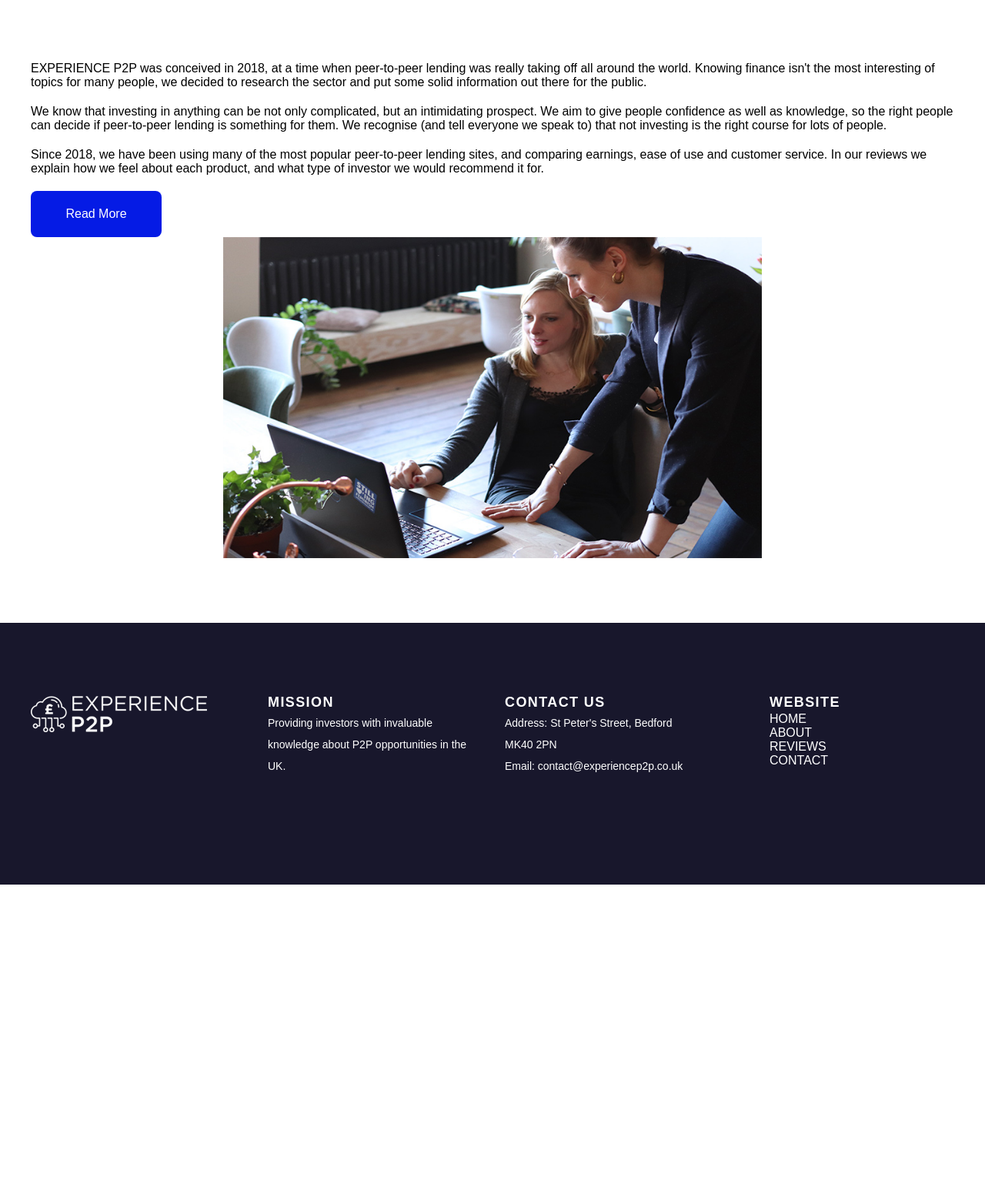
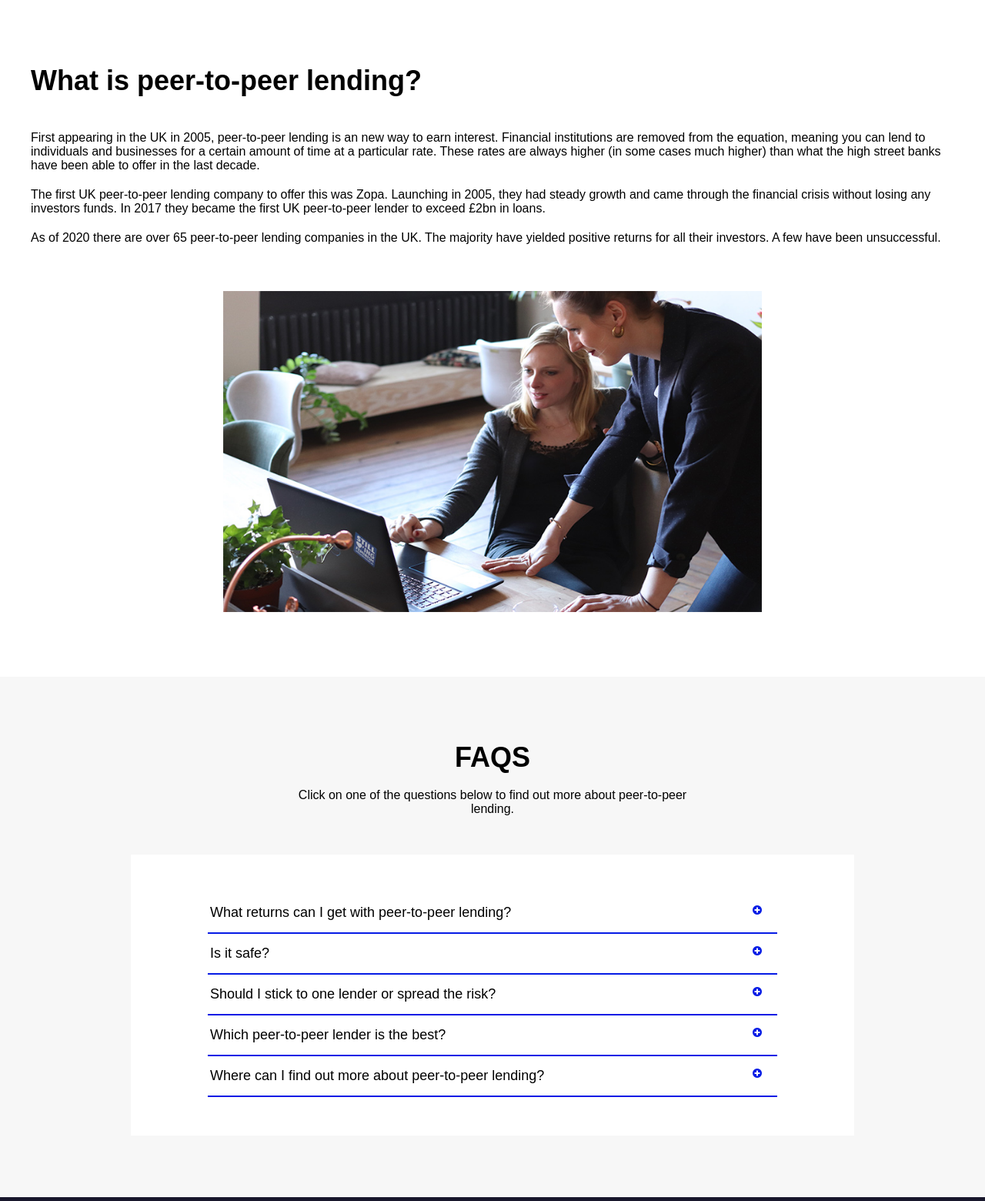
Before and after one commit to Geoff-Hignett/EXPERIENCE-P2P-Redesign, a website: page about.html in a window 1280 px wide. Shown: the part 400-1960 px from the top of the page at 77% size. Before the commit the page ends 1549 px from the top, so only its background shows below. Drawn offline with nearby package versions, Linux system fonts and the light colour scheme.

Commit message:
about page added, faqs accordion styled

```diff
--- a/about.html
+++ b/about.html
@@ -7,6 +7,7 @@
 	<meta http-equiv="X-UA-Compatible" content="ie=edge">
 	<link rel="stylesheet" href="css/style.css">
 	<link rel="stylesheet" href="https://use.fontawesome.com/releases/v5.5.0/css/all.css" integrity="sha384-B4dIYHKNBt8Bc12p+WXckhzcICo0wtJAoU8YZTY5qE0Id1GSseTk6S+L3BlXeVIU" crossorigin="anonymous">
+	<link rel="stylesheet" href="https://cdnjs.cloudflare.com/ajax/libs/font-awesome/4.7.0/css/font-awesome.css">
 	<title>EXPERIENCE P2P</title>
 	<link rel="stylesheet" type="text/css" href="https://cdnjs.cloudflare.com/ajax/libs/slick-carousel/1.9.0/slick.min.css" />
 	<link rel="stylesheet" type="text/css" href="	https://cdnjs.cloudflare.com/ajax/libs/slick-carousel/1.9.0/slick-theme.min.css" />
@@ -52,16 +53,60 @@
 					<img class="two-column__image" src="img/about-us-right.jpg" alt="Two experts looking at a laptop screen and discussing what they see">
 				</div>
 				<div class="two-column__right">
-					<p>EXPERIENCE P2P was conceived in 2018, at a time when peer-to-peer lending was really taking off all around the world. Knowing finance isn't the most interesting of topics for many people, we decided to research the sector and
-						put some solid information out there for the public.</p>
-					<p class="mobile-hidden">We know that investing in anything can be not only complicated, but an intimidating prospect. We aim to give people confidence as well as knowledge, so the right people can decide if peer-to-peer lending
-						is something for them.
-						We recognise (and tell everyone we speak to) that not investing is the right course for lots of people.</p>
-					<p>Since 2018, we have been using many of the most popular peer-to-peer lending sites, and comparing earnings, ease of use and customer service. In our reviews we explain how we feel about each product, and what type of investor
-						we would recommend it for.</p>
-					<a class="btn btn--blue" href="#">Read More</a>
+					<h3 class="paragraph-header">What is peer-to-peer lending?</h3>
+					<p>First appearing in the UK in 2005, peer-to-peer lending is an new way to earn interest. Financial institutions are removed from the equation, meaning you can lend to individuals and businesses for a certain amount of time at a
+						particular rate. These rates are always higher (in some cases much higher) than what the high street banks have been able to offer in the last decade.</p>
+
+					<p>The first UK peer-to-peer lending company to offer this was Zopa. Launching in 2005, they had steady growth and came through the financial crisis without losing any investors funds. In 2017 they became the first UK peer-to-peer
+						lender to exceed £2bn in loans. </p>
+
+					<p>As of 2020 there are over 65 peer-to-peer lending companies in the UK. The majority have yielded positive returns for all their investors. A few have been unsuccessful.</p>
 				</div>
 			</div>
+		</div>
+	</section>
+
+	<section class="section section--grey faqs">
+		<div class="container">
+			<div class="section__intro">
+				<h3 class="section__header">FAQS</h3>
+				<p class="section__description">Click on one of the questions below to find out more about peer-to-peer lending.</p>
+			</div>
+			<div class="accordion__wrapper">
+
+
+			<button class="accordion__button">What returns can I get with peer-to-peer lending?</button>
+			<div class="accordion__content">
+				<p>Lorem ipsum dolor sit amet, consectetur adipisicing elit. Voluptatum possimus est
+					deserunt, soluta illum. Eius dolorum culpa, ullam sed voluptatum enim ex totam pariatur
+					illo iusto consequatur itaque est ratione vitae aliquam molestiae! Quos, placeat!</p>
+			</div>
+			<button class="accordion__button">Is it safe?</button>
+			<div class="accordion__content">
+				<p>Lorem ipsum dolor sit amet, consectetur adipisicing elit. Voluptatum possimus est
+					deserunt, soluta illum. Eius dolorum culpa, Lorem ipsum dolor sit amet, consectetur
+					adipisicing elit. Quaerat numquam, velit! ullam sed voluptatum enim ex totam pariatur
+					illo iusto consequatur itaque est ratione vitae aliquam molestiae! Quos, placeat!</p>
+			</div>
+			<button class="accordion__button">Should I stick to one lender or spread the risk?</button>
+			<div class="accordion__content">
+				<p>Lorem ipsum dolor sit amet, consectetur adipisicing elit. Voluptatum possimus est
+					deserunt, soluta illum. Eius dolorum culpa, ullam sed voluptatum enim ex totam pariatur
+					illo iusto placeat!</p>
+			</div>
+			<button class="accordion__button">Which peer-to-peer lender is the best?</button>
+			<div class="accordion__content">
+				<p>Lorem ipsum dolor sit amet, consectetur adipisicing elit. Voluptatum possimus est
+					deserunt, soluta illum. Eius dolorum culpa, ullam sed voluptatum enim ex totam pariatur
+					illo iusto placeat!</p>
+			</div>
+			<button class="accordion__button">Where can I find out more about peer-to-peer lending?</button>
+			<div class="accordion__content">
+				<p>Lorem ipsum dolor sit amet, consectetur adipisicing elit. Voluptatum possimus est
+					deserunt, soluta illum. Eius dolorum culpa, ullam sed voluptatum enim ex totam pariatur
+					illo iusto placeat!</p>
+			</div>
+				</div>
 		</div>
 	</section>
 
--- a/css/style.css
+++ b/css/style.css
@@ -52,6 +52,9 @@ p {
 .caps {
   text-transform: uppercase; }
 
+.paragraph-header {
+  margin-bottom: 40px; }
+
 @media (min-width: 375px) {
   h1 {
     font-size: 60px;
@@ -65,6 +68,8 @@ p {
   padding: 80px 30px; }
   .section--horizontal-padding-small {
     padding: 80px 20px; }
+  .section--padding-top-none {
+    padding-top: 0 !important; }
   .section--grey {
     background-color: var(--grey); }
   .section__intro {
@@ -251,7 +256,9 @@ p {
     .two-column__image {
       max-width: 700px; }
     .two-column--reverse .two-column__left {
-      margin: 0 auto; } }
+      margin: 0 auto; }
+    .two-column--reverse .two-column__right {
+      margin-bottom: 40px; } }
   @media (min-width: 1740px) {
     .two-column {
       flex-direction: row; }
@@ -272,7 +279,9 @@ p {
         padding-right: 0; }
       .two-column--reverse .two-column__image {
         right: 70px;
-        left: auto; } }
+        left: auto; }
+      .two-column--reverse .two-column__right {
+        margin: 40px auto; } }
 
 .hero {
   background-image: url("../../img/home-hero.jpg");
@@ -383,6 +392,48 @@ p {
   .our-reviews__image {
     width: 100%;
     object-fit: cover; } }
+
+.accordion__wrapper {
+  background-color: var(--dark-blue);
+  background-color: #fff;
+  padding: 50px 100px;
+  max-width: 940px;
+  margin: 0 auto; }
+
+.accordion__button {
+  width: 100%;
+  background-color: var(--dark-blue);
+  background-color: #fff;
+  border: none;
+  outline: none;
+  text-align: left;
+  padding: 15px 20px 15px 0px;
+  font-size: 18px;
+  cursor: pointer;
+  transition: background-color 0.2s linear;
+  border-bottom: 2px solid var(--blue);
+  padding-left: 3px; }
+
+.accordion__button.is-open {
+  background-color: var(--green);
+  border-bottom: 2px solid var(--green);
+  color: #fff; }
+
+.accordion__button::after {
+  content: '\f055';
+  font-family: 'fontawesome';
+  font-size: 14px;
+  float: right;
+  color: var(--blue); }
+
+.accordion__button.is-open::after {
+  content: '\f056';
+  color: #fff; }
+
+.accordion__content {
+  max-height: 0;
+  overflow: hidden;
+  transition: max-height 0.2s ease-in-out; }
 
 .btn {
   display: flex;
--- a/js/index.js
+++ b/js/index.js
@@ -34,7 +34,9 @@ observer = new IntersectionObserver((entries) => {
   });
 }, config);
 
-observer.observe(statsCount);
+if(statsCount){
+	observer.observe(statsCount);
+}
 
 function countUp() {
 
@@ -84,7 +86,7 @@ $('.our-reviews__reviews').slick({
   autoplay: true,
   dots: true,
   arrows: false,
-  autoplaySpeed: 40000,
+  autoplaySpeed: 4000,
   responsive: [
   {
 	breakpoint: 768,
@@ -94,3 +96,14 @@ $('.our-reviews__reviews').slick({
   },
 ]
 });
+
+// faqs accordion__button
+const accordions = document.querySelectorAll('.accordion__button');
+for(let i = 0; i < accordions.length; i++) {
+	accordions[i].onclick = function() {
+		this.classList.toggle('is-open');
+		const content = this.nextElementSibling;
+		content.style.maxHeight ?
+		content.style.maxHeight = null : content.style.maxHeight = content.scrollHeight + "px";
+	}
+}
--- a/scss/_layout.scss
+++ b/scss/_layout.scss
@@ -8,6 +8,10 @@
 
 	&--horizontal-padding-small {
 		padding: 80px 20px;
+	}
+
+	&--padding-top-none {
+		padding-top: 0 !important;
 	}
 
 	&--grey {
--- a/scss/_typography.scss
+++ b/scss/_typography.scss
@@ -41,6 +41,10 @@ p {
 	text-transform: uppercase;
 }
 
+.paragraph-header {
+	margin-bottom: 40px;
+}
+
 @media (min-width: 375px) {
 	h1 {
 		font-size: 60px;
--- a/scss/main.scss
+++ b/scss/main.scss
@@ -8,6 +8,7 @@
 @import 'modules/hero.scss';
 @import 'modules/in-numbers.scss';
 @import 'modules/our-reviews.scss';
+@import 'modules/faqs.scss';
 
 
 @import 'components/buttons.scss';
--- /dev/null
+++ b/scss/modules/_faqs.scss
@@ -0,0 +1,47 @@
+.accordion__wrapper {
+	background-color: var(--dark-blue);
+	background-color: #fff;
+	padding: 50px 100px;
+	max-width: 940px;
+	margin: 0 auto;
+}
+
+.accordion__button {
+	width: 100%;
+	background-color: var(--dark-blue);
+	background-color: #fff;
+	border: none;
+	outline: none;
+	text-align: left;
+	padding: 15px 20px 15px 0px;
+	font-size: 18px;
+	cursor: pointer;
+	transition: background-color 0.2s linear;
+	border-bottom: 2px solid var(--blue);
+	padding-left: 3px;
+}
+
+.accordion__button.is-open {
+	background-color: var(--green);
+	border-bottom: 2px solid var(--green);
+	color: #fff;
+}
+
+.accordion__button::after {
+	content: '\f055';
+	font-family: 'fontawesome';
+	font-size: 14px;
+	float: right;
+	color: var(--blue);
+}
+
+.accordion__button.is-open::after {
+	content: '\f056';
+	color: #fff;
+}
+
+.accordion__content {
+	max-height: 0;
+	overflow: hidden;
+	transition: max-height 0.2s ease-in-out;
+}
--- a/scss/modules/_two-column.scss
+++ b/scss/modules/_two-column.scss
@@ -28,6 +28,10 @@
 
 		&--reverse .two-column__left {
 			margin: 0 auto;
+		}
+
+		&--reverse .two-column__right {
+			margin-bottom: 40px;
 		}
 	}
 
@@ -63,6 +67,10 @@
 			right: 70px;
 			left: auto;
 		}
+
+		&--reverse .two-column__right {
+			margin: 40px auto;
+		}
 	}
 
 
```
